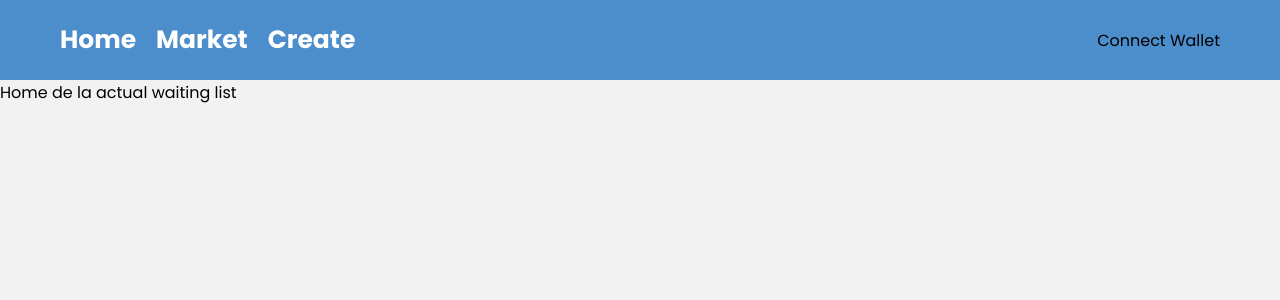
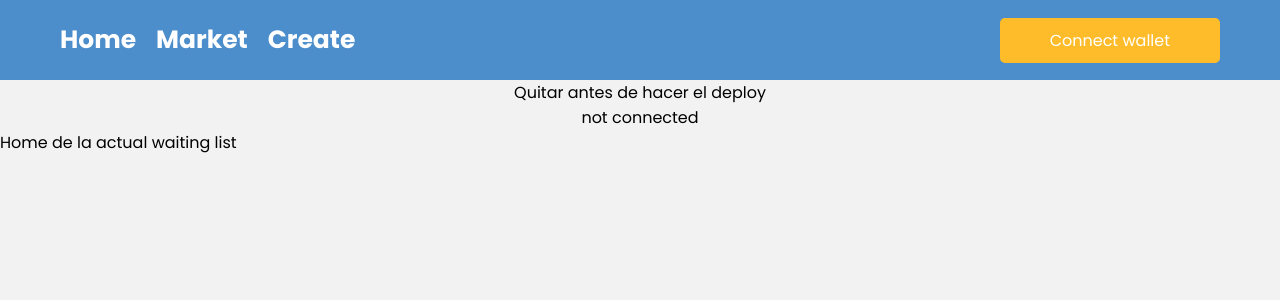
Before and after one commit to jaengustavof/ferro-trade-mkt, a React (Vite) app: page / in a window 1280 px wide. Shown: the top 300 px of the page. Built offline with nearby package versions, Linux system fonts and the light colour scheme.

Commit message:
connect to wallet button

```diff
--- /dev/null
+++ b/src/frontend/components/ad-hoc/menu/ConnectWallet.jsx
@@ -0,0 +1,31 @@
+import { useContext } from 'react';
+import { GlobalContext } from '../../../context/GlobalContext';
+
+const ConnectWallet = () => {
+    const { account, web3Handler, disconnectWallet } = useContext(GlobalContext);
+
+    return (
+        <div>
+            {account ? (
+                <div>
+                    <button
+                        onClick={disconnectWallet}
+                        className='connect-wallet-button'
+                    >
+                        Disconnect
+                    </button>
+
+                </div>
+            ) : (
+                <button
+                    onClick={web3Handler}
+                    className='connect-wallet-button'
+                >
+                    Connect wallet
+                </button>
+            )}
+        </div>
+    );
+};
+
+export default ConnectWallet;
--- a/src/frontend/components/global/NavBar.jsx
+++ b/src/frontend/components/global/NavBar.jsx
@@ -1,10 +1,29 @@
 import { NavLink } from "react-router-dom";
 import Button from "./Button";
+import { GlobalContext } from "../../context/GlobalContext";
+import { useContext } from "react";
+import ConnectWallet from "../ad-hoc/menu/ConnectWallet";
 import { TiThMenu } from "react-icons/ti";
 import { IoCloseCircle } from "react-icons/io5";
 
 export const NavBar = () => {
 
+
+
+  const links = [
+    {
+    name: "Home",
+    path: "/"
+  },
+  {
+    name: "Market",
+    path: "/market"
+  },
+  {
+    name: "Create",
+    path: "/create"
+  }
+]
   const handleMenuClick = () => {
     document.getElementById("menuContainer").classList.toggle("show");
   }
@@ -27,38 +46,22 @@ export const NavBar = () => {
             />
           </div>
           <div className="links-container__list">
-            <NavLink
-              to="/"
-              className="links-container__list-item"
-              onClick={handleMenuClick}
-            >
-              Home
-            </NavLink>
-            <NavLink
-              to="/market"
-              className="links-container__list-item"
-              onClick={handleMenuClick}
-            >
-              Market
-            </NavLink>
-            <NavLink
-              to="/create"
-              className="links-container__list-item"
-              onClick={handleMenuClick}
+            {links.map((link, index) => (
+              <NavLink
+                key={index}
+                to={link.path}
+                className="links-container__list-item"
+                onClick={handleMenuClick}
               >
-              Create
-            </NavLink>
+                {link.name}
+              </NavLink>
+            ))}
           </div>
+
         </div>
+        <ConnectWallet />
+      </nav>
 
-        <Button
-          label="Connect Wallet"
-          type="primary"
-          size="medium"
-          labelColor="white"
-
-        />
-      </nav>
     </div>
 
   )
--- /dev/null
+++ b/src/frontend/context/GlobalContext.jsx
@@ -0,0 +1,60 @@
+import { createContext, useState, useEffect } from 'react';
+import { ethers } from 'ethers';
+import MarketplaceAbi from '../contractsData/Marketplace.json';
+import MarketplaceAddress from '../contractsData/Marketplace-address.json';
+import NFTAbi from '../contractsData/NFT.json';
+import NFTAddress from '../contractsData/NFT-address.json';
+
+export const GlobalContext = createContext();
+
+export const GlobalProvider = ({ children }) => {
+    const [account, setAccount] = useState(null);
+    const [nft, setNFT] = useState({});
+    const [marketplace, setMarketplace] = useState({});
+    const [loading, setLoading] = useState(true);
+
+    const web3Handler = async () => {
+        const accounts = await window.ethereum.request({ method: 'eth_requestAccounts' });
+        setAccount(accounts[0]);
+        const provider = new ethers.providers.Web3Provider(window.ethereum);
+        const signer = provider.getSigner();
+
+        window.ethereum.on('chainChanged', () => {
+            window.location.reload();
+        });
+
+        window.ethereum.on('accountsChanged', async (accounts) => {
+            if (accounts.length === 0) {
+                disconnectWallet(); // If no accounts are returned, consider it as a disconnection
+            } else {
+                setAccount(accounts[0]);
+                await web3Handler();
+            }
+        });
+
+        loadContracts(signer);
+    };
+
+    const loadContracts = async (signer) => {
+        const marketplace = new ethers.Contract(MarketplaceAddress.address, MarketplaceAbi.abi, signer);
+        setMarketplace(marketplace);
+        const nft = new ethers.Contract(NFTAddress.address, NFTAbi.abi, signer);
+        setNFT(nft);
+        setLoading(false);
+        const owner = await marketplace.owner();
+        console.log(owner)
+    };
+
+    const disconnectWallet = () => {
+        setAccount(null);
+        setNFT({});
+        setMarketplace({});
+        setLoading(true);
+    };
+
+    return (
+        <GlobalContext.Provider value={{ account, nft, marketplace, loading, web3Handler, disconnectWallet }}>
+            {children}
+        </GlobalContext.Provider>
+    );
+};
--- a/src/frontend/layout/AppLayout.jsx
+++ b/src/frontend/layout/AppLayout.jsx
@@ -1,11 +1,28 @@
 import { Outlet } from "react-router-dom";
 import { NavBar } from "../components/global/NavBar";
+import { useContext } from "react";
+import { GlobalContext } from "../context/GlobalContext";
 
 export default function AppLayout() {
+
+    const { account } = useContext(GlobalContext);
 
         return (
             <section className="app-layout">
                 <NavBar />
+                <p style={{textAlign: 'center'}}>Quitar antes de hacer el deploy</p>
+                {account ? <a
+                        href={`https://etherscan.io/address/${account}`}
+                        target="_blank"
+                        rel="noreferrer noopener"
+                        className="button nav-button btn-sm mx-4"
+                        style={{ textAlign: 'center' }}
+                    >
+                        <div variant="outline-light">
+
+                            {account}
+                        </div>
+                    </a> : <p style={{textAlign: 'center'}}>not connected</p>}
                 <main>
                     <Outlet />
                 </main>
--- /dev/null
+++ b/src/frontend/styles/components/ad-hoc/menu/connectWallet.scss
@@ -0,0 +1,6 @@
+.connect-wallet-button {
+    padding: 1rem 5rem;
+    background-color: $secondary-color;
+    color: $white;
+    border-radius: 0.5rem;
+}
--- a/src/frontend/styles/index.scss
+++ b/src/frontend/styles/index.scss
@@ -11,4 +11,5 @@
 
 
 // COMPONENTS
-@import "./components/navbar.scss"
+@import "./components/global/navbar.scss";
+@import "./components/ad-hoc/menu/connectWallet.scss"
--- a/src/main.jsx
+++ b/src/main.jsx
@@ -1,11 +1,13 @@
 import { StrictMode } from 'react';
 import { createRoot } from 'react-dom/client';
 import App from './App.jsx';
-
+import { GlobalProvider } from './frontend/context/GlobalContext.jsx'; // Correctly import GlobalProvider
 import "./frontend/styles/index.scss";
 
 createRoot(document.getElementById('root')).render(
   <StrictMode>
-    <App />
+    <GlobalProvider>
+      <App />
+    </GlobalProvider>
   </StrictMode>,
-)
+);
```
Also changed, not shown: src/frontend/styles/components/global/navbar.scss (renamed from src/frontend/styles/components/navbar.scss).
